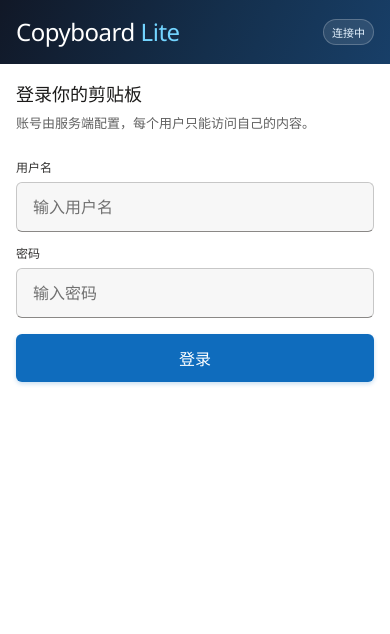
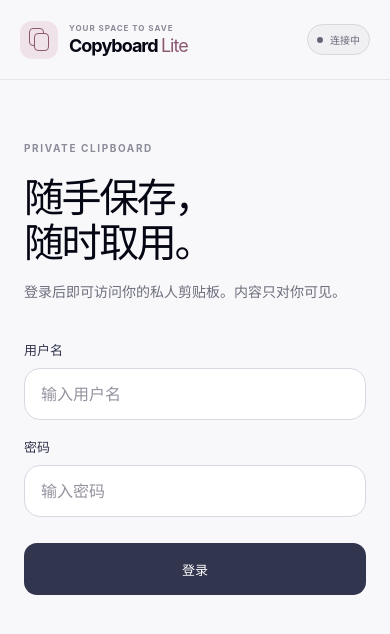
Before and after one commit to Memkits/copyboard-lite, a website built with Vite: page index.html in a window 390 px wide. Built offline with nearby package versions, Linux system fonts and the light colour scheme.

Commit message:
style: refresh copyboard light mobile layout

```diff
--- a/assets/main.css
+++ b/assets/main.css
@@ -1,208 +1,181 @@
 :root {
-  color: #1b1a19;
-  background: #eef3f8;
-  font-family: "Segoe UI Variable", "Segoe UI", system-ui, -apple-system, sans-serif;
+  color: #050613;
+  background: #e7e7eb;
+  font-family: Inter, "Segoe UI Variable", "Segoe UI", system-ui, -apple-system, sans-serif;
   font-synthesis: none;
+  color-scheme: light;
 }
 
 * { box-sizing: border-box; }
 body { margin: 0; min-width: 320px; min-height: 100vh; }
 button, input, textarea { font: inherit; }
-button, input, textarea { border-radius: 6px; }
+button { -webkit-tap-highlight-color: transparent; }
 
-#app {
-  min-height: 100vh;
-  padding: 48px 24px 80px;
-  background:
-    radial-gradient(circle at 12% 5%, rgba(76, 194, 255, .18), transparent 28rem),
-    radial-gradient(circle at 88% 12%, rgba(124, 92, 255, .13), transparent 24rem),
-    #eef3f8;
+#app { min-height: 100vh; padding: 40px 24px 80px; background: #e7e7eb; }
+.shell {
+  width: min(800px, 100%);
+  min-height: calc(100vh - 120px);
+  margin: 0 auto;
+  overflow: hidden;
+  border: 1px solid #d5d5dd;
+  border-radius: 30px;
+  background: #f8f8fa;
+  box-shadow: 0 24px 70px rgba(50, 53, 78, .1);
 }
 
-.shell {
-  width: min(960px, 100%);
-  margin: 0 auto;
-  overflow: hidden;
-  border: 1px solid rgba(255, 255, 255, .75);
-  border-radius: 20px;
-  background: rgba(255, 255, 255, .92);
-  box-shadow: 0 16px 44px rgba(30, 64, 98, .12), 0 2px 8px rgba(30, 64, 98, .08);
-}
-
-header {
-  position: relative;
-  min-height: 104px;
-  padding: 24px 32px;
-  overflow: hidden;
-  color: #fff;
-  background: linear-gradient(115deg, #111827 0%, #142f4c 55%, #183f68 100%);
-}
-
-header::after {
-  position: absolute;
-  top: -90px;
-  right: -40px;
-  width: 260px;
-  height: 220px;
-  border-radius: 50%;
-  background: radial-gradient(circle, rgba(74, 184, 255, .42), transparent 68%);
-  content: "";
-  pointer-events: none;
-}
-
-header, .section-title, .snippet-actions {
+header, .brand, .section-title, .snippet-actions, .user-bar, .composer-actions {
   display: flex;
   align-items: center;
   justify-content: space-between;
-  gap: 16px;
+}
+header { min-height: 110px; gap: 16px; padding: 26px 40px; border-bottom: 1px solid #e5e5eb; }
+.brand { justify-content: flex-start; gap: 15px; min-width: 0; }
+.brand-mark {
+  position: relative;
+  flex: none;
+  width: 44px;
+  height: 44px;
+  border-radius: 14px;
+  background: #f0e2e9;
+}
+.brand-mark span { position: absolute; width: 15px; height: 18px; border: 1.5px solid #8c5771; border-radius: 4px; }
+.brand-mark span:first-child { top: 10px; left: 12px; }
+.brand-mark span:last-child { top: 15px; left: 17px; background: #f0e2e9; }
+.eyebrow, .section-kicker { margin: 0; color: #8b8b99; font-size: 10px; font-weight: 700; letter-spacing: .16em; }
+h1 { margin: 3px 0 0; font-size: 22px; font-weight: 650; letter-spacing: -.055em; line-height: 1.15; white-space: nowrap; }
+h1 span { color: #8c5771; font-weight: 400; }
+
+.status {
+  flex: none;
+  padding: 8px 12px;
+  border: 1px solid #d7d7df;
+  border-radius: 999px;
+  color: #666879;
+  background: #f0f0f3;
+  font-size: 11px;
+  font-weight: 600;
+  white-space: nowrap;
+}
+.status::before { display: inline-block; width: 6px; height: 6px; margin-right: 7px; border-radius: 50%; background: currentColor; content: ""; vertical-align: 1px; }
+.status.online { color: #266247; border-color: #c9e3d4; background: #e8f4ec; }
+.status.error { color: #a03f51; border-color: #edd0d5; background: #fbebed; }
+
+#board { padding: 26px 40px 52px; }
+.login-panel { max-width: 560px; padding: 58px 40px 72px; }
+.login-panel h2 { margin: 20px 0 14px; font-size: clamp(34px, 5vw, 48px); font-weight: 600; letter-spacing: -.06em; line-height: 1.12; }
+.login-panel p { max-width: 330px; margin: 0; color: #6d6e7c; font-size: 14px; line-height: 1.7; }
+
+form { display: grid; margin: 20px 0 0; }
+label { margin: 17px 0 9px; color: #32354e; font-size: 13px; font-weight: 600; }
+input, textarea {
+  width: 100%;
+  border: 1px solid #d8d8e0;
+  border-radius: 16px;
+  color: #050613;
+  background: #fff;
+  outline: 0;
+  transition: border-color 140ms ease, background-color 140ms ease, box-shadow 140ms ease;
+}
+input { min-height: 52px; padding: 12px 16px; }
+textarea { min-height: 140px; padding: 18px; resize: vertical; line-height: 1.55; }
+input::placeholder, textarea::placeholder { color: #93939f; opacity: 1; }
+input:hover, textarea:hover { border-color: #a6a6b0; }
+input:focus, textarea:focus { border-color: #8c5771; box-shadow: 0 0 0 3px rgba(140, 87, 113, .12); }
+
+button {
+  min-height: 44px;
+  padding: 11px 18px;
+  border: 1px solid transparent;
+  border-radius: 13px;
+  color: #fff;
+  background: #32354e;
+  cursor: pointer;
+  font-size: 13px;
+  font-weight: 700;
+  transition: background-color 140ms ease, border-color 140ms ease, transform 140ms ease;
+}
+button:hover { background: #505163; }
+button:active { transform: scale(.98); }
+button:focus-visible { outline: 2px solid #8c5771; outline-offset: 3px; }
+.login-panel form > button { justify-self: stretch; margin-top: 26px; min-height: 52px; }
+.ghost { border-color: #e4e4e9; color: #505163; background: #fff; }
+.ghost:hover { border-color: #c8c8d2; color: #32354e; background: #f3f3f6; }
+
+.user-bar { gap: 12px; margin-bottom: 26px; color: #777886; font-size: 14px; }
+.user-bar > span { min-width: 0; overflow: hidden; text-overflow: ellipsis; white-space: nowrap; }
+.user-bar strong { color: #050613; font-size: 18px; font-weight: 600; }
+.welcome-dot { color: #8c5771; font-size: 24px; }
+.user-bar .ghost { min-height: 36px; padding: 7px 14px; font-size: 12px; }
+
+#snippet-form { margin: 0; padding: 22px; border: 1px solid #e3e1e6; border-radius: 24px; background: #f0eef1; }
+#snippet-form label { margin: 0 0 13px; color: #32354e; font-size: 15px; }
+#snippet-form textarea { min-height: 128px; }
+.composer-actions { gap: 14px; margin-top: 16px; }
+.composer-actions > span { color: #777886; font-size: 12px; }
+.composer-actions button { min-width: 142px; background: #8c5771; }
+.composer-actions button:hover { background: #72455c; }
+.composer-actions button span { margin-left: 8px; color: inherit; font-size: 17px; font-weight: 400; }
+
+.section-title { gap: 16px; margin: 38px 0 18px; }
+.section-title h2 { margin: 6px 0 0; font-size: 23px; font-weight: 600; letter-spacing: -.04em; }
+.section-title .ghost { flex: none; }
+.snippets { display: grid; gap: 12px; }
+.snippet {
+  padding: 20px 22px 16px;
+  border: 1px solid #e5e5eb;
+  border-radius: 20px;
+  background: #fff;
+  content-visibility: auto;
+  contain-intrinsic-size: 130px;
+  transition: border-color 140ms ease, box-shadow 140ms ease;
+}
+.snippet:hover { border-color: #c7b5c0; box-shadow: 0 8px 24px rgba(50, 53, 78, .07); }
+.snippet p { margin: 0 0 22px; white-space: pre-wrap; overflow-wrap: anywhere; font-size: 15px; line-height: 1.6; }
+.snippet-actions { gap: 8px; justify-content: flex-end; }
+.snippet time { margin-right: auto; color: #898a98; font-size: 11px; }
+.snippet-actions button { min-height: 34px; padding: 7px 12px; border-color: #e6e3e8; color: #505163; background: #f7f7f9; font-size: 12px; }
+.snippet-actions button:hover { border-color: #c8b2c0; background: #f6eef2; }
+.snippet-actions .remove { color: #8c5771; background: transparent; border-color: transparent; }
+.snippet-actions .remove:hover { color: #72455c; background: #f6eef2; }
+.empty { margin: 0; padding: 42px 16px; border: 1px dashed #c8c8d2; border-radius: 20px; color: #777886; text-align: center; }
+
+@media (max-width: 600px) {
+  #app { padding: 0; background: #f8f8fa; }
+  .shell { width: 100%; min-height: 100vh; border: 0; border-radius: 0; box-shadow: none; }
+  header { min-height: 80px; padding: 17px max(20px, env(safe-area-inset-right)) 17px max(20px, env(safe-area-inset-left)); }
+  .brand { gap: 11px; }
+  .brand-mark { width: 38px; height: 38px; border-radius: 12px; }
+  .brand-mark span:first-child { top: 7px; left: 9px; }
+  .brand-mark span:last-child { top: 12px; left: 14px; }
+  .eyebrow { font-size: 8px; letter-spacing: .12em; }
+  h1 { font-size: 18px; }
+  .status { padding: 7px 9px; font-size: 10px; }
+  #board { padding: 25px max(20px, env(safe-area-inset-right)) calc(36px + env(safe-area-inset-bottom)) max(20px, env(safe-area-inset-left)); }
+  .login-panel { padding: 56px max(24px, env(safe-area-inset-right)) 50px max(24px, env(safe-area-inset-left)); }
+  .login-panel h2 { font-size: 40px; }
+  .user-bar { margin-bottom: 24px; }
+  .user-bar strong { font-size: 18px; }
+  #snippet-form { padding: 17px; border-radius: 22px; }
+  #snippet-form textarea { min-height: 110px; padding: 15px; }
+  .composer-actions { margin-top: 12px; }
+  .composer-actions > span { display: none; }
+  .composer-actions button { width: 100%; min-height: 48px; }
+  .section-title { margin-top: 34px; }
+  .section-title h2 { font-size: 21px; }
+  .section-title .ghost { min-height: 38px; padding: 8px 11px; font-size: 11px; }
+  .snippet { padding: 17px; border-radius: 18px; }
+  .snippet p { margin-bottom: 18px; font-size: 14px; }
+  .snippet-actions button { min-height: 40px; }
 }
 
-h1 {
-  margin: 5px 0 0;
-  font-size: clamp(30px, 5vw, 42px);
-  font-weight: 300;
-  letter-spacing: -.02em;
-  line-height: 1.1;
+@media (max-width: 380px) {
+  .eyebrow { display: none; }
+  .brand-mark { width: 34px; height: 34px; }
+  h1 { font-size: 17px; }
+  .snippet time { font-size: 10px; }
+  .snippet-actions { gap: 2px; }
+  .snippet-actions button { padding: 7px 9px; }
 }
 
-h1 span { color: #73d5ff; }
-.eyebrow { margin: 0; color: #b9d8f2; font-size: 11px; font-weight: 600; letter-spacing: .12em; }
-.status {
-  z-index: 1;
-  padding: 6px 12px;
-  border: 1px solid rgba(255, 255, 255, .22);
-  border-radius: 999px;
-  color: #e5f3ff;
-  background: rgba(255, 255, 255, .1);
-  font-size: 12px;
-}
-.status.online { border-color: rgba(106, 238, 156, .55); color: #b7f7ce; }
-.status.error { border-color: rgba(255, 153, 164, .65); color: #ffc5ca; }
-
-#board, .login-panel { padding: 32px; }
-.login-panel { max-width: 640px; }
-.login-panel h2 { margin-top: 0; }
-.login-panel p { max-width: 38rem; color: #616161; line-height: 1.5; }
-
-form { display: grid; margin: 24px 0 32px; }
-label { margin: 16px 0 8px; color: #323130; font-size: 12px; font-weight: 600; }
-input, textarea {
-  width: 100%;
-  padding: 13px 16px;
-  border: 1px solid #c7c7c7;
-  border-bottom-color: #8a8886;
-  color: #242424;
-  background: #f7f7f7;
-  outline: 0;
-  transition: background-color 100ms ease, border-color 100ms ease, box-shadow 100ms ease;
-}
-input { min-height: 48px; }
-textarea { min-height: 120px; resize: vertical; line-height: 1.5; }
-input:hover, textarea:hover { border-color: #8a8886; background: #fff; }
-input:focus, textarea:focus { border-color: #0f6cbd; box-shadow: inset 0 -2px #0f6cbd, 0 0 0 1px rgba(15, 108, 189, .12); }
-input::placeholder, textarea::placeholder { color: #707070; opacity: 1; }
-
-button {
-  min-height: 40px;
-  padding: 11px 16px;
-  border: 0;
-  cursor: pointer;
-  color: #fff;
-  background: #0f6cbd;
-  box-shadow: 0 2px 4px rgba(15, 108, 189, .22);
-  font-weight: 600;
-  transition: background-color 100ms ease, box-shadow 100ms ease, transform 100ms ease;
-}
-button:hover { background: #115ea3; box-shadow: 0 4px 10px rgba(15, 108, 189, .24); }
-button:active { background: #0c3b5e; box-shadow: none; transform: translateY(1px); }
-button:focus-visible { outline: 2px solid #0f6cbd; outline-offset: 2px; }
-form > button { min-width: 128px; justify-self: end; margin-top: 24px; }
-
-.composer-actions { display: flex; align-items: center; justify-content: space-between; gap: 12px; margin-top: 16px; }
-.composer-actions span { color: #707070; font-size: 12px; }
-.composer-actions button { min-width: 160px; }
-.ghost { color: #0f6cbd; background: transparent; box-shadow: none; }
-.ghost:hover { color: #fff; background: #0f6cbd; }
-.login-panel form { margin-bottom: 0; }
-.user-bar { display: flex; align-items: center; justify-content: space-between; padding-bottom: 16px; border-bottom: 1px solid #e1dfdd; color: #605e5c; font-size: 13px; }
-
-.section-title { margin-top: 40px; border-bottom: 1px solid #c8c6c4; }
-h2 { margin: 16px 0; font-size: 20px; font-weight: 400; }
-.snippets { display: grid; gap: 10px; }
-.snippet {
-  padding: 20px 16px 16px;
-  border: 1px solid #e1dfdd;
-  border-radius: 10px;
-  background: #fff;
-  box-shadow: 0 1px 2px rgba(0, 0, 0, .04);
-  content-visibility: auto;
-  contain-intrinsic-size: 120px;
-  transition: border-color 100ms ease, box-shadow 100ms ease, transform 100ms ease;
-}
-.snippet:hover { border-color: #b7d7f0; box-shadow: 0 5px 16px rgba(30, 75, 115, .1); transform: translateY(-1px); }
-.snippet p { margin: 0 0 18px; white-space: pre-wrap; overflow-wrap: anywhere; line-height: 1.5; }
-.snippet time { margin-right: auto; color: #707070; font-size: 12px; }
-.snippet-actions { justify-content: flex-end; }
-.snippet-actions button { min-height: 32px; padding: 7px 12px; color: #0f6cbd; background: transparent; box-shadow: none; font-size: 12px; }
-.snippet-actions button:hover { color: #fff; background: #0f6cbd; }
-.snippet-actions .remove { color: #c50f1f; }
-.snippet-actions .remove:hover { color: #fff; background: #c50f1f; }
-.empty { margin: 0; padding: 48px 16px; border-radius: 10px; text-align: center; color: #707070; background: #f7f7f7; }
-
-@media (max-width: 600px) {
-  body { background: #fff; }
-  #app { padding: 0; background: #fff; }
-  .shell { min-height: 100vh; border: 0; border-radius: 0; box-shadow: none; }
-
-  header {
-    min-height: 64px;
-    padding: 12px max(16px, env(safe-area-inset-right)) 12px max(16px, env(safe-area-inset-left));
-    align-items: center;
-  }
-  header::after { display: none; }
-  h1 { margin: 0; font-size: 24px; font-weight: 400; }
-  .eyebrow { display: none; }
-  .status { padding: 4px 8px; font-size: 11px; }
-
-  #board, .login-panel {
-    max-width: none;
-    padding: 16px max(16px, env(safe-area-inset-right)) 32px max(16px, env(safe-area-inset-left));
-  }
-  .login-panel h2 { margin-bottom: 8px; font-size: 18px; }
-  .login-panel p { margin: 0; font-size: 13px; }
-  form { margin: 12px 0 20px; }
-  label { margin: 12px 0 6px; }
-  input { min-height: 44px; }
-  textarea { min-height: 88px; padding: 12px; }
-  form > button { width: 100%; min-height: 48px; margin-top: 16px; }
-
-  .user-bar { padding-bottom: 8px; }
-  .user-bar .ghost, .section-title .ghost { min-height: 40px; padding: 8px 12px; }
-  #snippet-form { margin-top: 12px; }
-  .composer-actions { align-items: stretch; flex-direction: column; margin-top: 8px; }
-  .composer-actions span { display: none; }
-  .composer-actions button { width: 100%; min-height: 48px; }
-
-  .section-title { margin-top: 24px; }
-  .section-title h2 { margin: 12px 0; font-size: 18px; }
-  .snippets { gap: 0; }
-  .snippet {
-    padding: 16px 0 12px;
-    border-width: 0 0 1px;
-    border-radius: 0;
-    box-shadow: none;
-  }
-  .snippet:hover { border-color: #e1dfdd; box-shadow: none; transform: none; }
-  .snippet p { margin-bottom: 10px; }
-  .snippet-actions { gap: 4px; }
-  .snippet-actions button { min-height: 44px; padding: 10px 12px; }
-  .empty { padding: 32px 12px; border-radius: 0; }
-}
-
-@media (pointer: coarse) {
-  button { min-height: 44px; }
-}
-
-@media (prefers-reduced-motion: reduce) {
-  button, input, textarea, .snippet { transition: none; }
-}
+@media (pointer: coarse) { button { min-height: 44px; } }
+@media (prefers-reduced-motion: reduce) { button, input, textarea, .snippet { transition: none; } }
--- a/index.html
+++ b/index.html
@@ -3,7 +3,7 @@
   <head>
     <meta charset="UTF-8" />
     <meta name="viewport" content="width=device-width, initial-scale=1.0" />
-    <meta name="theme-color" content="#161616" />
+    <meta name="theme-color" content="#f8f8fa" />
     <title>Copyboard Lite</title>
     <link href="https://cdn.tiye.me/logo/copyboard.png" rel="icon" type="image/png" />
     <link rel="stylesheet" href="/assets/main.css" />
@@ -12,15 +12,19 @@
     <main id="app">
       <section class="shell">
         <header>
-          <div>
-            <p class="eyebrow">UNIONID PLAYGROUND</p>
-            <h1>Copyboard <span>Lite</span></h1>
+          <div class="brand">
+            <span class="brand-mark" aria-hidden="true"><span></span><span></span></span>
+            <div>
+              <p class="eyebrow">YOUR SPACE TO SAVE</p>
+              <h1>Copyboard <span>Lite</span></h1>
+            </div>
           </div>
           <span id="status" class="status">连接中</span>
         </header>
         <section id="login-panel" class="login-panel">
-          <h2>登录你的剪贴板</h2>
-          <p>账号由服务端配置，每个用户只能访问自己的内容。</p>
+          <span class="section-kicker">PRIVATE CLIPBOARD</span>
+          <h2>随手保存，<br />随时取用。</h2>
+          <p>登录后即可访问你的私人剪贴板。内容只对你可见。</p>
           <form id="login-form">
             <label for="username">用户名</label>
             <input id="username" autocomplete="username" placeholder="输入用户名" required />
@@ -31,19 +35,19 @@
         </section>
         <section id="board" hidden>
           <div class="user-bar">
-            <span>当前用户：<strong id="current-user"></strong></span>
+            <span>你好，<strong id="current-user"></strong><span class="welcome-dot">.</span></span>
             <button id="logout" class="ghost" type="button">退出</button>
           </div>
           <form id="snippet-form">
-            <label for="content">新内容</label>
-            <textarea id="content" rows="4" placeholder="粘贴一段文字或链接…" required></textarea>
+            <label for="content">添加到剪贴板</label>
+            <textarea id="content" rows="4" placeholder="在这里粘贴文字或链接…" required></textarea>
             <div class="composer-actions">
               <span>Ctrl / ⌘ + Enter 快速发送</span>
-              <button type="submit">保存到剪贴板</button>
+              <button type="submit">保存内容 <span aria-hidden="true">↗</span></button>
             </div>
           </form>
           <div class="section-title">
-            <h2>最近内容</h2>
+            <div><span class="section-kicker">YOUR COLLECTION</span><h2>最近内容</h2></div>
             <button id="refresh" class="ghost" type="button" aria-label="重新加载剪贴板数据">↻ 刷新数据</button>
           </div>
           <div id="snippets" class="snippets"></div>
```
